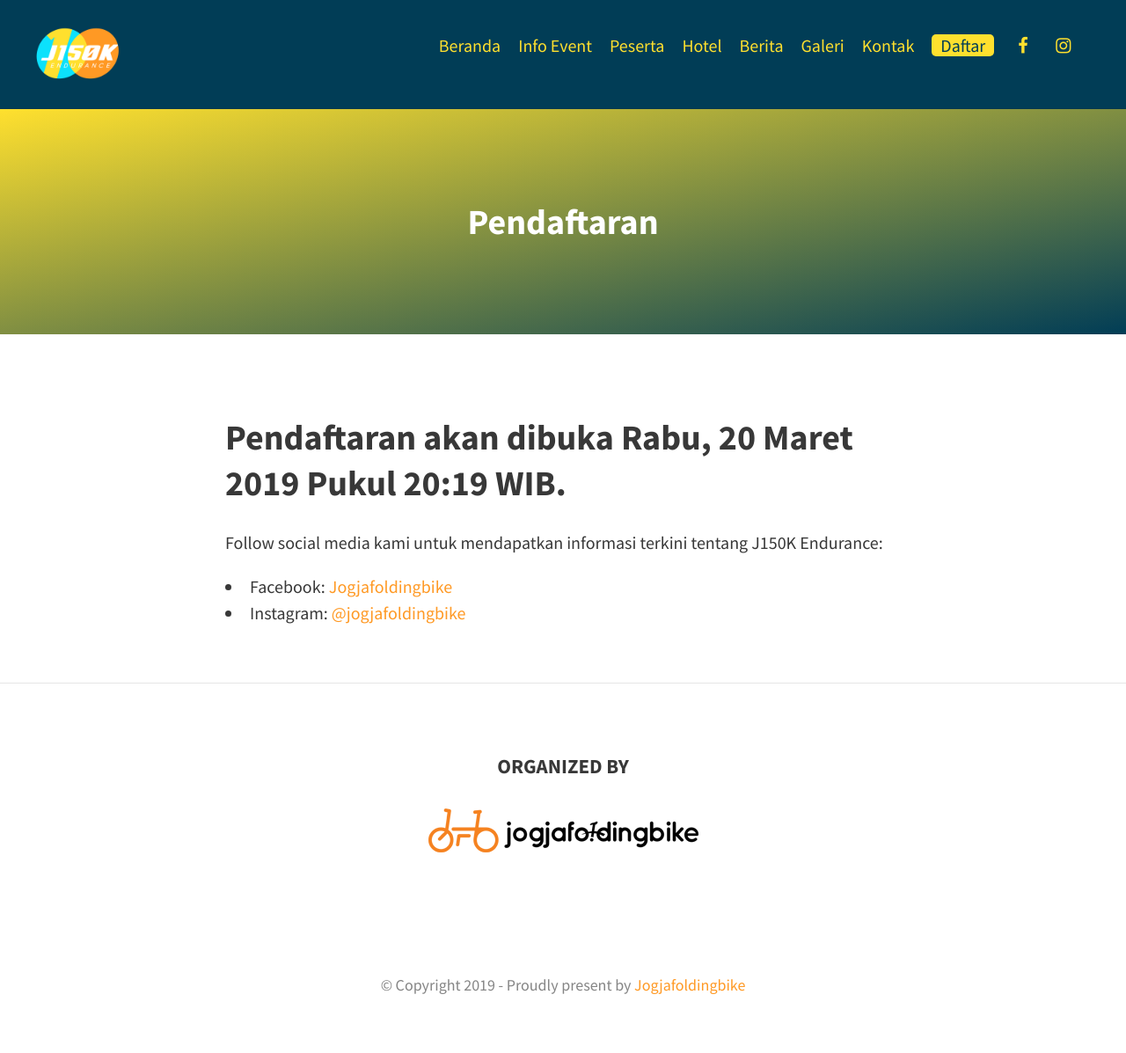
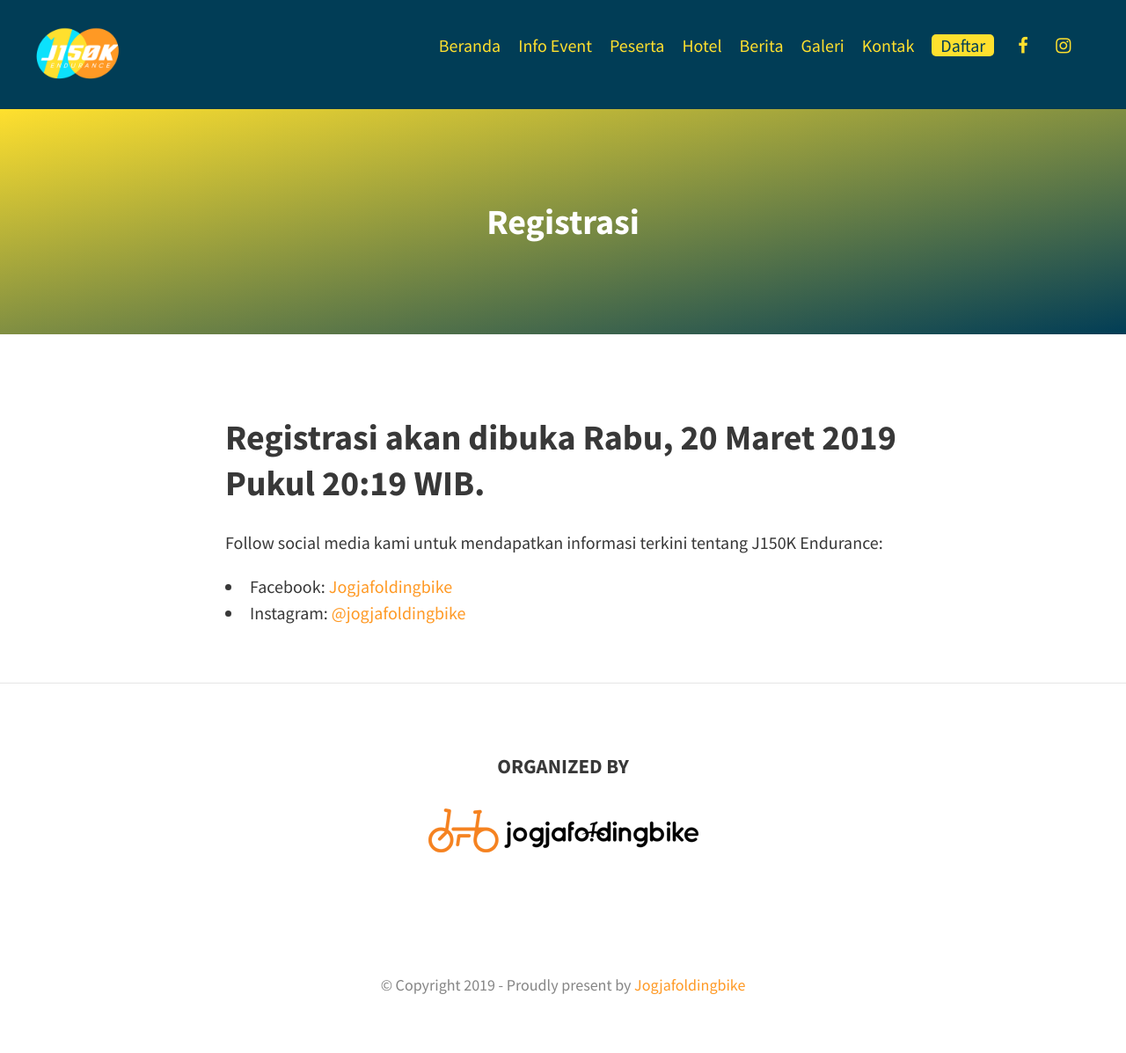
Before and after one commit to j150k/j150k.github.io, a Jekyll site: the page built from daftar.md, in a window 1280 px wide. Shown: the whole page at 88% size. Built offline with Jekyll 4.4.1, drawn with Linux system fonts in a browser that asks for light colours.

Commit message:
Update daftar.md

```diff
--- a/daftar.md
+++ b/daftar.md
@@ -1,11 +1,11 @@
 ---
 layout: page
-title: Pendaftaran
+title: Registrasi
 permalink: /daftar/
 feature-img:
 ---
 
-## Pendaftaran akan dibuka Rabu, 20 Maret 2019 Pukul 20:19 WIB.
+## Registrasi akan dibuka Rabu, 20 Maret 2019 Pukul 20:19 WIB.
 
 Follow social media kami untuk mendapatkan informasi terkini tentang J150K Endurance:
 * Facebook: [Jogjafoldingbike](https://www.facebook.com/groups/Pengurus.JFB/)
```
